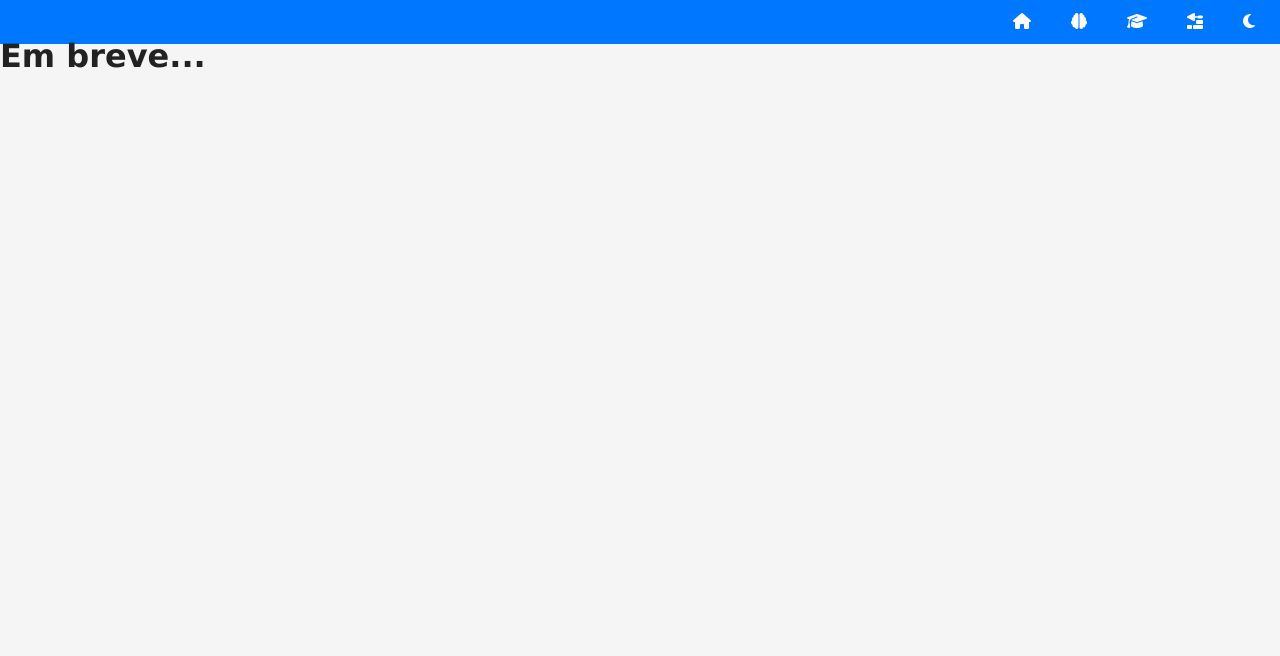
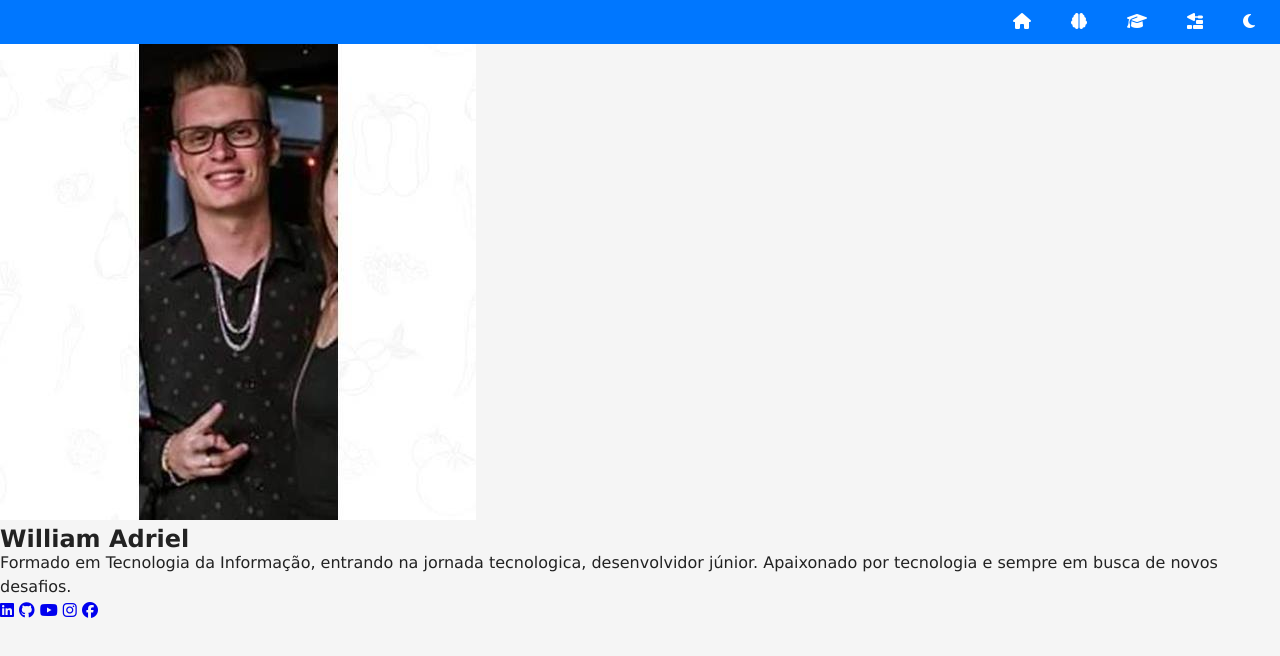
Before and after one commit to WilliamAdriel/projeto-portfolio, a plain HTML site: page index.html in a window 1280 px wide. Drawn offline with Linux system fonts and the light colour scheme.

Commit message:
atualizando foto

```diff
--- a/index.html
+++ b/index.html
@@ -24,7 +24,22 @@
     <main>
 
     </main>
-       <h1>Em breve...</h1>
+       <section id="ficha">
+        <img src="imagens/projeto-william.jpg" alt="William Adriel" class="foto">
+        <h1>William Adriel</h1>
+        <p> Formado em Tecnologia da Informação, entrando na jornada tecnologica, desenvolvidor júnior. Apaixonado por tecnologia e sempre em busca de novos desafios.</p>
+        <div id="social">
+            <a href="https://www.linkedin.com/in/william-santos-92b82b369/" target="_blank" rel="nofollow"><i class="fa-brands fa-linkedin"></i></a>
+            <a href="https://github.com/WilliamAdriel" target="_blank" rel="nofollow"><i class="fa-brands fa-github"></i></a>
+            <a href="https://www.youtube.com/@wkgangster" target="_blank" rel="nofollow"><i class="fa-brands fa-youtube"></i></a>
+            <a href="https://www.instagram.com/william_adriel/" target="_blank" rel="nofollow"><i class="fa-brands fa-instagram"></i></a>
+            <a href="https://www.facebook.com/william.adriel" target="_blank" rel="nofollow"><i class="fa-brands fa-facebook"></i></a>
+        </div>
+       </section>
+
+       <section id="detalhes">
+
+       </section>
     <footer>
 
     </footer>
```
Also changed, not shown: imagens/guanabara-perfil.jpg (deleted), imagens/projeto-william.jpg (added), imagens/william-perfil.jpg (added).
